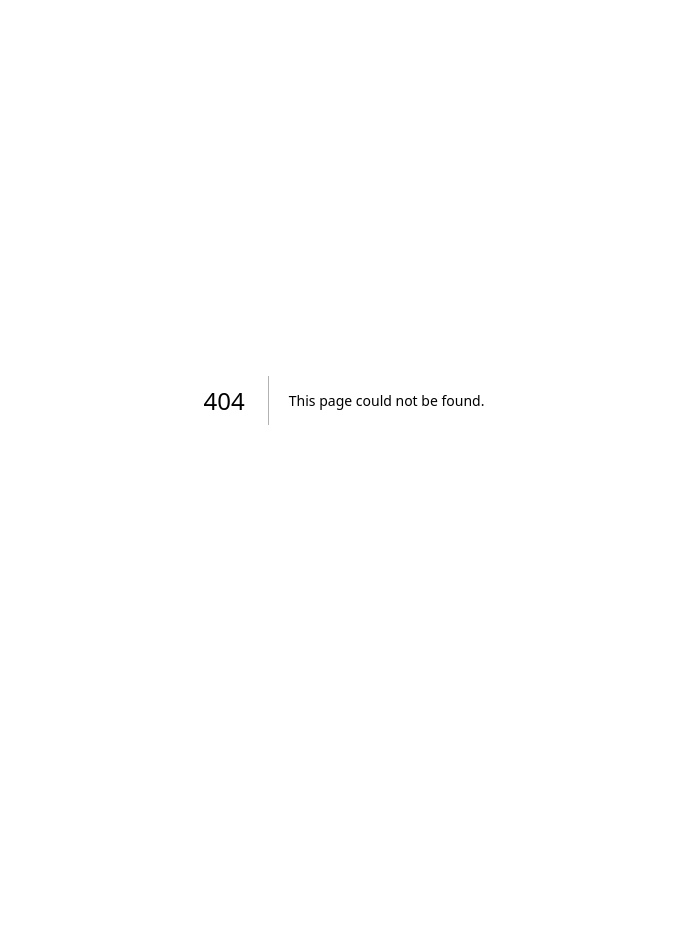
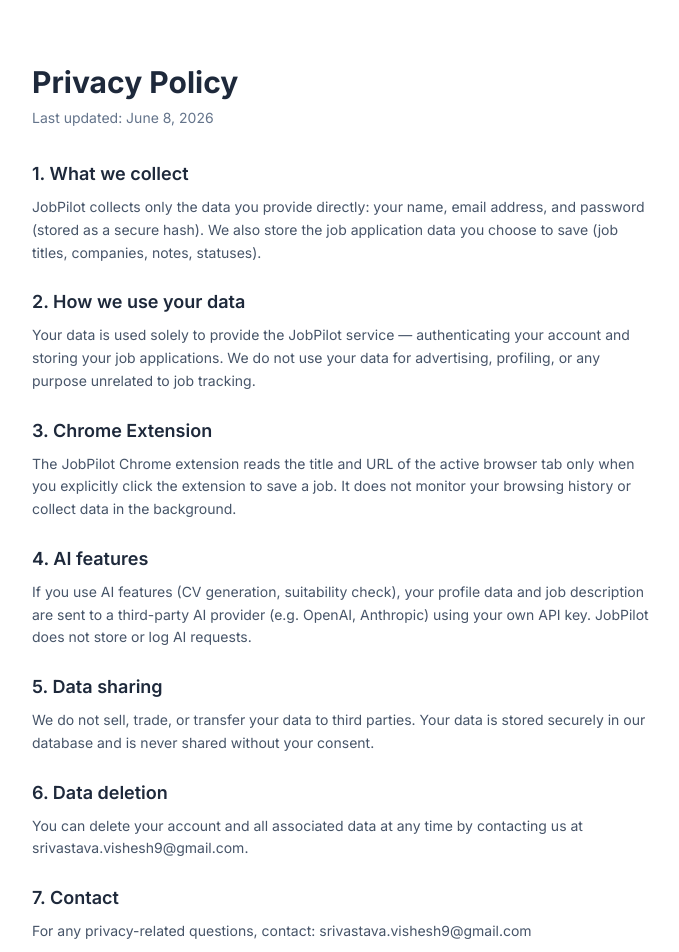
Before and after one commit to iamvisheshsrivastava/jobpilot, a Next.js app: page /privacy in a window 1280 px wide. Before the commit this address had no page. Shown: the top 952 px of the page, without its empty margins (296-975 px from the left). Before the commit the page ends 800 px from the top, so only its background shows below. Built offline with nearby package versions, Linux system fonts and the light colour scheme.

Commit message:
feat: add privacy policy page

```diff
--- /dev/null
+++ b/app/privacy/page.tsx
@@ -0,0 +1,69 @@
+export const metadata = { title: 'Privacy Policy – JobPilot' }
+
+export default function PrivacyPage() {
+  return (
+    <main className="mx-auto max-w-2xl px-6 py-16 text-slate-800">
+      <h1 className="mb-2 text-3xl font-bold">Privacy Policy</h1>
+      <p className="mb-8 text-sm text-slate-500">Last updated: June 8, 2026</p>
+
+      <section className="mb-6">
+        <h2 className="mb-2 text-lg font-semibold">1. What we collect</h2>
+        <p className="text-sm leading-relaxed text-slate-600">
+          JobPilot collects only the data you provide directly: your name, email address,
+          and password (stored as a secure hash). We also store the job application data
+          you choose to save (job titles, companies, notes, statuses).
+        </p>
+      </section>
+
+      <section className="mb-6">
+        <h2 className="mb-2 text-lg font-semibold">2. How we use your data</h2>
+        <p className="text-sm leading-relaxed text-slate-600">
+          Your data is used solely to provide the JobPilot service — authenticating your
+          account and storing your job applications. We do not use your data for advertising,
+          profiling, or any purpose unrelated to job tracking.
+        </p>
+      </section>
+
+      <section className="mb-6">
+        <h2 className="mb-2 text-lg font-semibold">3. Chrome Extension</h2>
+        <p className="text-sm leading-relaxed text-slate-600">
+          The JobPilot Chrome extension reads the title and URL of the active browser tab
+          only when you explicitly click the extension to save a job. It does not monitor
+          your browsing history or collect data in the background.
+        </p>
+      </section>
+
+      <section className="mb-6">
+        <h2 className="mb-2 text-lg font-semibold">4. AI features</h2>
+        <p className="text-sm leading-relaxed text-slate-600">
+          If you use AI features (CV generation, suitability check), your profile data and
+          job description are sent to a third-party AI provider (e.g. OpenAI, Anthropic)
+          using your own API key. JobPilot does not store or log AI requests.
+        </p>
+      </section>
+
+      <section className="mb-6">
+        <h2 className="mb-2 text-lg font-semibold">5. Data sharing</h2>
+        <p className="text-sm leading-relaxed text-slate-600">
+          We do not sell, trade, or transfer your data to third parties. Your data is stored
+          securely in our database and is never shared without your consent.
+        </p>
+      </section>
+
+      <section className="mb-6">
+        <h2 className="mb-2 text-lg font-semibold">6. Data deletion</h2>
+        <p className="text-sm leading-relaxed text-slate-600">
+          You can delete your account and all associated data at any time by contacting us
+          at srivastava.vishesh9@gmail.com.
+        </p>
+      </section>
+
+      <section className="mb-6">
+        <h2 className="mb-2 text-lg font-semibold">7. Contact</h2>
+        <p className="text-sm leading-relaxed text-slate-600">
+          For any privacy-related questions, contact: srivastava.vishesh9@gmail.com
+        </p>
+      </section>
+    </main>
+  )
+}
```
